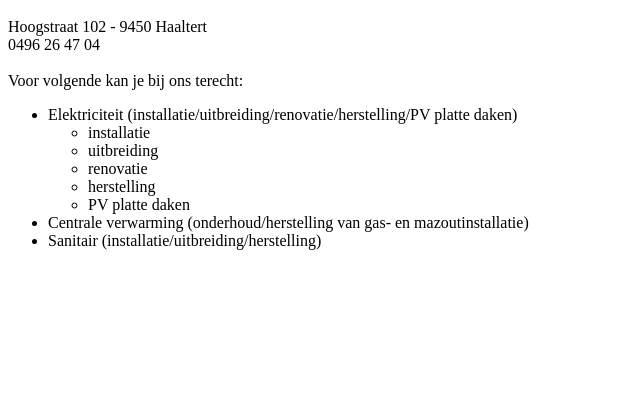
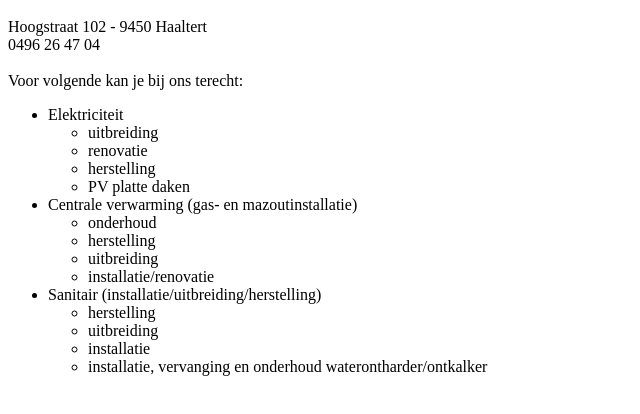
Before and after one commit to MUQProjects/raestechnics, a plain HTML site: page index.html in a window 1280 px wide. Shown: the part 48-462 px from the top of the page, without its empty margins (0-640 px from the left). Drawn offline with Linux system fonts and the light colour scheme.

Commit message:
Update index.html

```diff
--- a/index.html
+++ b/index.html
@@ -8,16 +8,27 @@
     0496 26 47 04<br><br>
     Voor volgende kan je bij ons terecht:
     <ul>
-      <li>Elektriciteit (installatie/uitbreiding/renovatie/herstelling/PV platte daken)</li>
+      <li>Elektriciteit</li>
         <ul>
-          <li>installatie</li>
           <li>uitbreiding</li>
           <li>renovatie</li>
           <li>herstelling</li>
           <li>PV platte daken</li>
         </ul>
-      <li>Centrale verwarming (onderhoud/herstelling van gas- en mazoutinstallatie)</li>
+      <li>Centrale verwarming (gas- en mazoutinstallatie)</li>
+        <ul>
+          <li>onderhoud</li>
+          <li>herstelling</li>
+          <li>uitbreiding</li>
+          <li>installatie/renovatie</li>
+        </ul>
       <li>Sanitair (installatie/uitbreiding/herstelling)</li>
+        <ul>
+          <li>herstelling</li>
+          <li>uitbreiding</li>
+          <li>installatie</li>
+          <li>installatie, vervanging en onderhoud waterontharder/ontkalker</li>
+        </ul>
     </ul>
   </body>
 </html>
```
